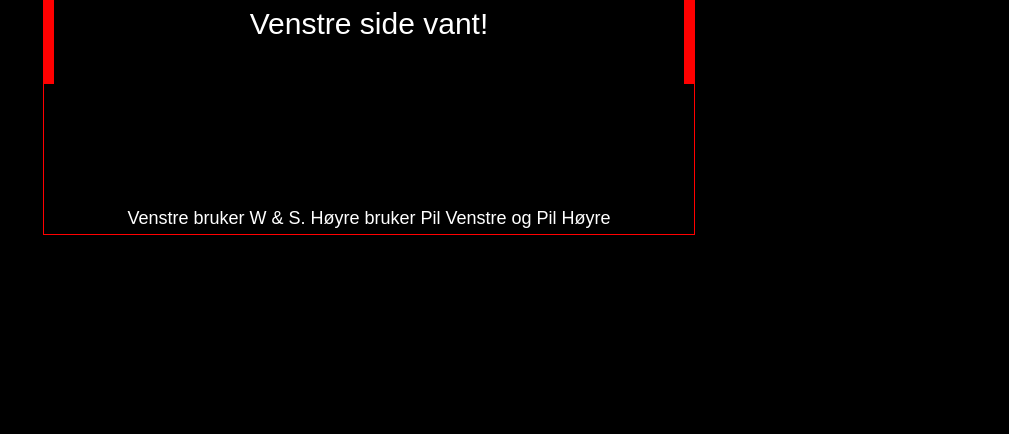
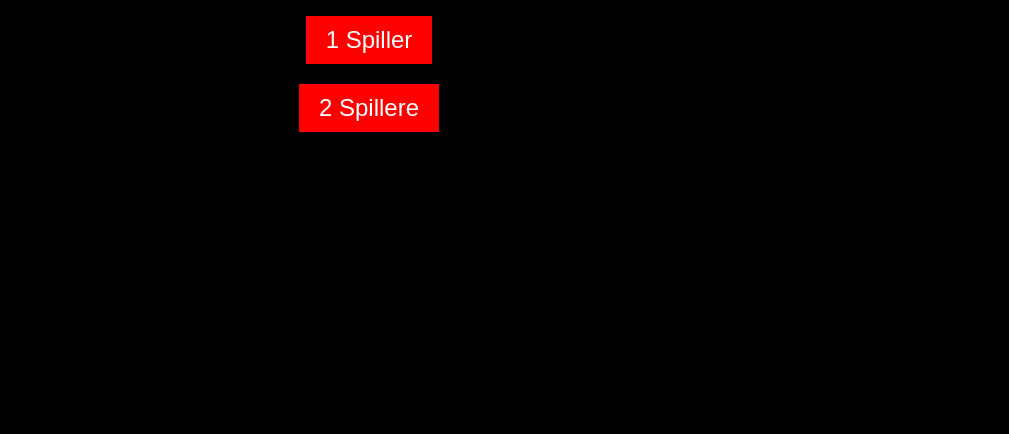
Before and after one commit to webss1/pong, a plain HTML site: page index.html in a window 1280 px wide. Shown: the part 366-800 px from the top of the page, without its empty margins (271-1280 px from the left). Drawn offline with Linux system fonts and the light colour scheme.

Commit message:
Update index.html

```diff
--- a/index.html
+++ b/index.html
@@ -13,9 +13,11 @@
             margin: 0;
             background: #000;
             position: relative;
+            flex-direction: column;
         }
         canvas {
             border: 1px solid red;
+            display: none; /* Gjør canvas usynlig til spillmodus er valgt */
         }
         /* Knapp i høyre hjørne */
         .helg-button {
@@ -33,14 +35,63 @@
         .helg-button:hover {
             background-color: darkred;
         }
+        /* Knappene for valg av spillmodus */
+        .mode-button {
+            background-color: red;
+            color: white;
+            border: none;
+            padding: 10px 20px;
+            font-size: 1.5em;
+            cursor: pointer;
+            font-family: Arial, sans-serif;
+            margin: 10px;
+        }
+        .mode-button:hover {
+            background-color: darkred;
+        }
+        .mode-select {
+            display: flex;
+            flex-direction: column;
+            align-items: center;
+        }
     </style>
 </head>
 <body>
+
+    <!-- Canvas for Pong-spillet -->
     <canvas id="pongCanvas" width="650" height="400"></canvas>
 
     <!-- Knappen som sender deg til Snart Helg -->
     <button class="helg-button" onclick="window.location.href='https://webss1.github.io/Snart-Helg/'">Snart Helg</button>
 
-    <script src="pong.js"></script>
+    <!-- Valg for spillmodus -->
+    <div class="mode-select" id="modeSelect">
+        <h1 style="color: white;">Velg Spillmodus</h1>
+        <button class="mode-button" onclick="startGame(1)">1 Spiller</button>
+        <button class="mode-button" onclick="startGame(2)">2 Spillere</button>
+    </div>
+
+    <script>
+        const canvas = document.getElementById('pongCanvas');
+        const modeSelect = document.getElementById('modeSelect');
+
+        // Start spillet basert på valgt modus
+        function startGame(players) {
+            modeSelect.style.display = 'none'; // Skjul valget av spillmodus
+            canvas.style.display = 'block'; // Vis canvas for pong
+            if (players === 1) {
+                // Start 1-spiller modus
+                console.log("1-spiller modus valgt");
+                // Her kan du implementere AI eller noe for å styre den andre platen
+            } else {
+                // Start 2-spillere modus
+                console.log("2-spillere modus valgt");
+                // Start vanlig pong-spill for 2 spillere
+            }
+        }
+
+        // Last inn pong.js-funksjonaliteten når en spillmodus er valgt
+        // Du kan kalle dette skriptet for å starte spillet i henhold til valget
+    </script>
 </body>
 </html>
```
